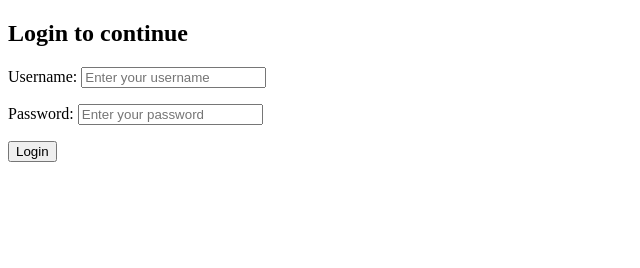
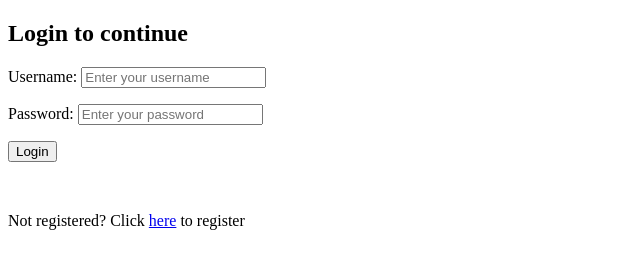
Before and after one commit to lokesh58/DevClubAssignment6, a website: page source/login.html in a window 1280 px wide. Shown: the whole page, without its empty margins (0-640 px from the left). Drawn offline with Linux system fonts and the light colour scheme.

Commit message:
Added option to login/register if already reistered/not registered.

```diff
--- a/source/login.html
+++ b/source/login.html
@@ -11,5 +11,7 @@
 			<p>Password: <input type="password" name="pass" placeholder="Enter your password"></input></p>
 			<p><input type="submit" value="Login"></input></p>
 		</form>
+		<br />
+		<p>Not registered? Click <a href="register">here</a> to register</p>
 	</body>
 </html>
```
Also changed, not shown: source/register.html (+2 -0 lines).
